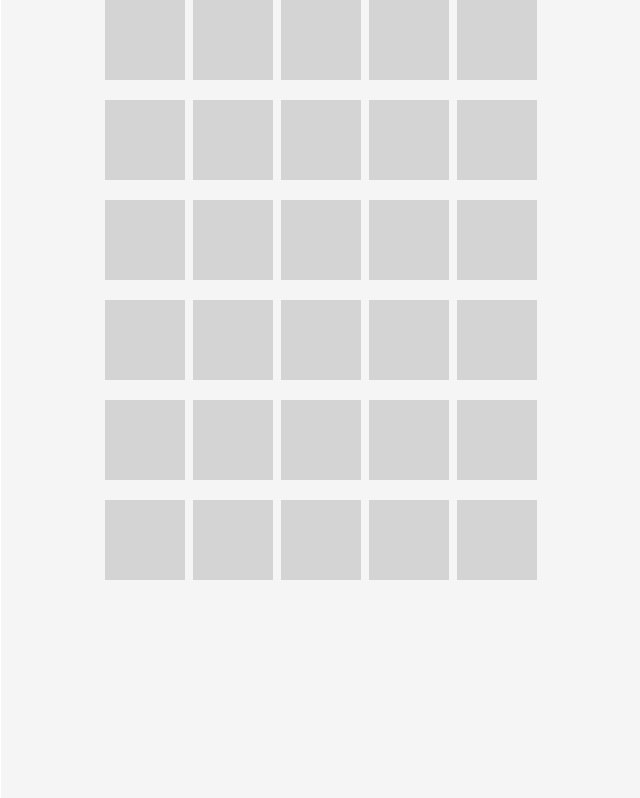
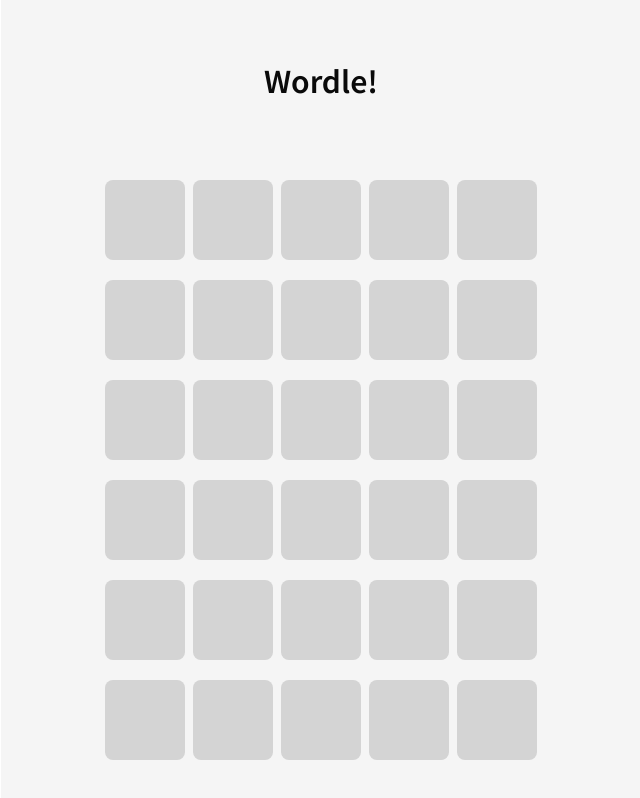
Before and after one commit to youngjjju/Wordle_YJ, a Next.js app: page / in a window 1280 px wide. Shown: the top 798 px of the page, without its empty margins (319-959 px from the left). Built offline with nearby package versions, Linux system fonts and the light colour scheme.

Commit message:
Implement random word generation API and integrate with WordMatrix component

```diff
--- /dev/null
+++ b/app/api/randomWord/route.ts
@@ -0,0 +1,12 @@
+import words from "@/components/fiveLengthWords";
+
+export function randomWordGenarator() {
+  const randomIndex = Math.floor(Math.random() * words.words.length);
+  return words.words[randomIndex];
+}
+
+export async function GET() {
+  const randomWord = randomWordGenarator();
+  console.log(randomWord);
+  return new Response(JSON.stringify({ word: randomWord }));
+}
--- a/app/page.tsx
+++ b/app/page.tsx
@@ -1,12 +1,37 @@
+"use client";
 import WordMatrix from "@/components/wordMatrix";
+import { useEffect, useState } from "react";
 
 export default function Home() {
+  const [answer, setAnswer] = useState<string>("");
+  const [answerUpperCase, setAnswerUpperCase] = useState<string>("");
+  const [answerArray, setAnswerArray] = useState<string[]>([]);
+
+  useEffect(() => {
+    const fetchRandomWord = async () => {
+      const res = await fetch("/api/randomWord");
+      const data = await res.json();
+      const generatedWord = data.word;
+      setAnswer(generatedWord);
+      setAnswerUpperCase(generatedWord.toUpperCase());
+      setAnswerArray(generatedWord.toUpperCase().split(""));
+    };
+
+    fetchRandomWord();
+  }, []);
   return (
     <div
       className="h-screen relative gap-5  w-full flex flex-col  bg-neutral-100
     "
     >
-      <WordMatrix />
+      <div className="flex justify-center items-center w-full text-3xl font-semibold h-40">
+        Wordle!
+      </div>
+      <WordMatrix
+        answer={answer}
+        answerUpperCase={answerUpperCase}
+        answerArray={answerArray}
+      />
     </div>
   );
 }
--- a/components/randomWordGenerator.tsx
+++ /dev/null
@@ -1,7 +0,0 @@
-import words from "./fiveLengthWords";
-
-export default function randomWordGenarator() {
-  const randomIndex = Math.floor(Math.random() * words.words.length);
-  console.log(words.words[randomIndex]);
-  return words.words[randomIndex];
-}
--- a/components/wordBox.tsx
+++ b/components/wordBox.tsx
@@ -8,7 +8,7 @@
   return (
     <div
       key={index}
-      className="size-20 flex text-2xl  justify-center items-center bg-neutral-300 text-black"
+      className="size-20 flex text-2xl rounded-md justify-center items-center bg-neutral-300 text-black"
     >
       {letter}
     </div>
--- a/components/wordMatrix.tsx
+++ b/components/wordMatrix.tsx
@@ -1,12 +1,21 @@
 "use client";
 import { useState } from "react";
-import WordRow, { answerUpperCase } from "./wordRow";
+import WordRow from "./wordRow";
 
 import Link from "next/link";
 
-export default function WordMatrix() {
+import words from "./fiveLengthWords";
+
+export default function WordMatrix({
+  answer,
+  answerUpperCase,
+  answerArray,
+}: {
+  answer: string;
+  answerUpperCase: string;
+  answerArray: string[];
+}) {
   const [winning, setWinnging] = useState<boolean>(false);
-
   function winnginGame() {
     setWinnging(true);
   }
@@ -21,7 +30,14 @@
   return (
     <>
       {[...Array(6)].map((_, i) => (
-        <WordRow winningGame={winnginGame} key={i} active={focusedRow === i} />
+        <WordRow
+          answer={answer}
+          answerArray={answerArray}
+          answerUpperCase={answerUpperCase}
+          winningGame={winnginGame}
+          key={i}
+          active={focusedRow === i}
+        />
       ))}
       <div
         className={`w-full absolute h-full bg-slate-500 transition-all duration-1000 ease-out ${
@@ -30,15 +46,18 @@
             : "translate-x-[3000px] rotate-[540deg] -translate-y-[1000px] opacity-0"
         }`}
       >
-        <div className="pt-32 w-full h-16 flex justify-center items-center text-white text-5xl font-semibold">
+        <div className="w-full h-16 flex justify-center items-center text-white text-5xl font-semibold">
           성공하셨네요!
         </div>
         <Link
-          href={`https://en.dict.naver.com/#/search?query=${answerUpperCase}`}
-          className="w-full h-full justify-center items-center flex"
+          href={`https://en.dict.naver.com/#/search?query=${answer}`}
+          className="w-full justify-center items-center flex"
         >
           단어의 뜻이 궁금하다면?
         </Link>
+        <a href={`/`} className="w-full justify-center items-center flex">
+          다시 시작하기
+        </a>
       </div>
     </>
   );
--- a/components/wordRow.tsx
+++ b/components/wordRow.tsx
@@ -1,19 +1,21 @@
 "use client";
 import { useEffect, useState, useCallback } from "react";
 
-import randomWordGenarator from "./randomWordGenerator";
+
 import WordBox from "./wordBox";
-
-const answer = randomWordGenarator();
-export const answerUpperCase = answer.toUpperCase();
-const answerArray = answerUpperCase.split("");
 
 export default function WordRow({
   active,
   winningGame,
+  answer,
+  answerUpperCase,
+  answerArray,
 }: {
   active: boolean;
-  winningGame: () => void;
+  winningGame: (joinedWord: string) => void;
+  answer: string;
+  answerUpperCase: string;
+  answerArray: string[];
 }) {
   const [word, setWord] = useState<string[]>(["", "", "", "", ""]);
   const [index, setIndex] = useState<number>(0);
@@ -38,11 +40,11 @@
         setIndex((prev) => prev + 1);
       } else if (event.key === "Enter" && index === 5) {
         if (joinedWord === answerUpperCase) {
-          winningGame();
+          winningGame(joinedWord);
         }
       }
     },
-    [index, joinedWord, active]
+    [index, joinedWord, active, answerUpperCase, winningGame]
   );
 
   useEffect(() => {
```
